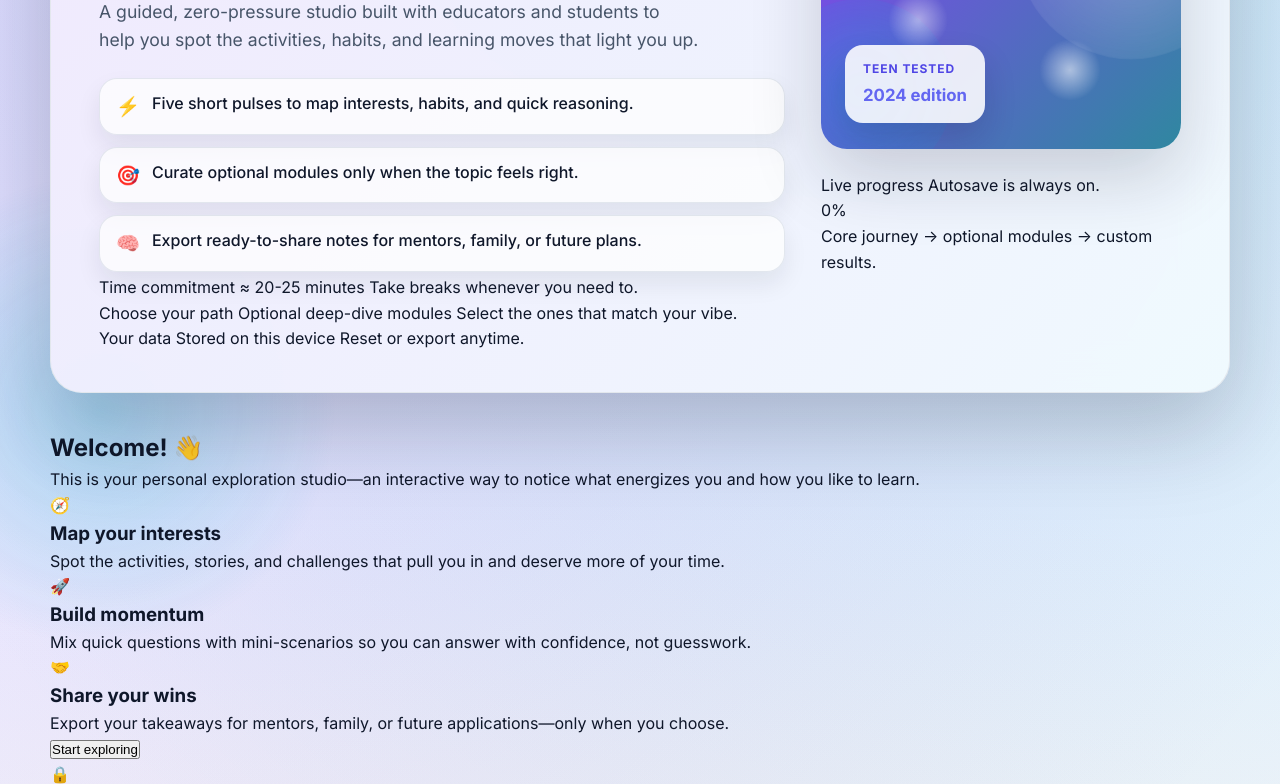
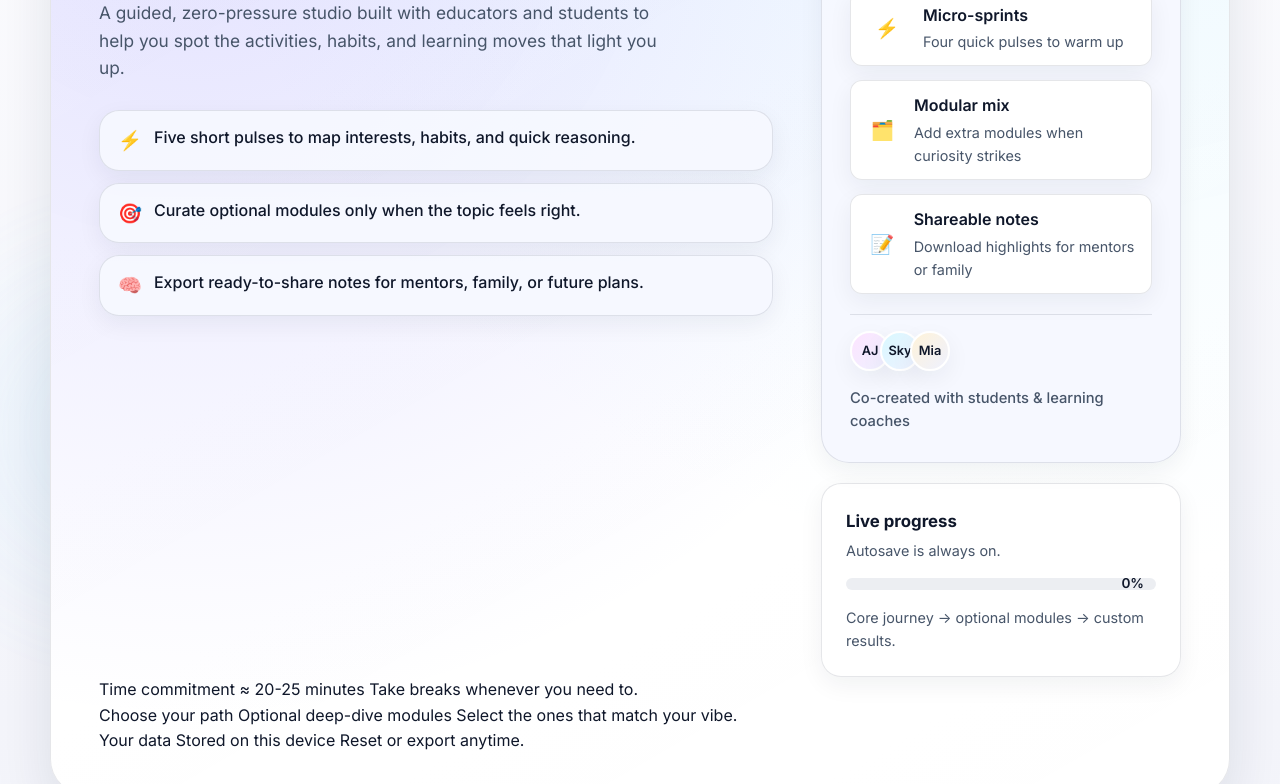
Before and after one commit to hsavzyan/git-tutorial, a website: page index.html in a window 1280 px wide. Shown: the part 310-1094 px from the top of the page. Drawn offline with Linux system fonts and the light colour scheme.

Commit message:
Refresh hero styling and palette (#10)
* Refresh hero palette and surfaces

* Refine palette and hero surfaces

```diff
--- a/assets/css/style.css
+++ b/assets/css/style.css
@@ -7,44 +7,46 @@
   --text-secondary: #475569;
   --muted: #64748b;
   --card: rgba(255, 255, 255, 0.96);
-  --card-alt: rgba(255, 255, 255, 0.88);
-  --border: rgba(203, 213, 225, 0.65);
-  --success: #22c55e;
-  --warning: #f97316;
-  --shadow-sm: 0 12px 24px rgba(15, 23, 42, 0.08);
-  --shadow-md: 0 20px 45px rgba(15, 23, 42, 0.12);
-  --shadow-lg: 0 28px 70px rgba(15, 23, 42, 0.18);
-  --shadow-xl: 0 36px 90px rgba(15, 23, 42, 0.22);
+  --card-alt: rgba(246, 248, 255, 0.96);
+  --border: rgba(40, 48, 77, 0.12);
+  --border-strong: rgba(40, 48, 77, 0.24);
+  --success: #1fb974;
+  --warning: #f2993f;
+  --shadow-sm: 0 8px 24px rgba(20, 27, 56, 0.06);
+  --shadow-md: 0 16px 38px rgba(20, 27, 56, 0.08);
+  --shadow-lg: 0 26px 60px rgba(20, 27, 56, 0.11);
+  --shadow-xl: 0 32px 84px rgba(20, 27, 56, 0.13);
   --radius-sm: 12px;
-  --radius-md: 18px;
-  --radius-lg: 26px;
-  --radius-xl: 32px;
-  --gradient-hero: linear-gradient(135deg, rgba(124, 58, 237, 0.95), rgba(14, 116, 144, 0.85));
-  --gradient-surface: linear-gradient(150deg, rgba(255, 255, 255, 0.94), rgba(244, 247, 255, 0.78));
-  --bg-gradient:
-    radial-gradient(circle at 18% 12%, rgba(124, 58, 237, 0.18), transparent 55%),
-    radial-gradient(circle at 82% 8%, rgba(6, 182, 212, 0.18), transparent 55%),
-    radial-gradient(circle at 50% 100%, rgba(251, 191, 36, 0.18), transparent 65%),
-    linear-gradient(160deg, #eff6ff 0%, #faf5ff 100%);
+  --radius-md: 20px;
+  --radius-lg: 28px;
+  --radius-xl: 36px;
+  --bg-gradient: linear-gradient(180deg, #fdfdff 0%, #f4f5fb 60%, #f7f8fb 100%);
 }
 
 @media (prefers-color-scheme: dark) {
   :root {
-    --text: #e2e8f0;
-    --text-secondary: #cbd5f5;
-    --muted: #a5b4fc;
-    --card: rgba(15, 23, 42, 0.9);
-    --card-alt: rgba(30, 41, 59, 0.88);
-    --border: rgba(71, 85, 105, 0.6);
-    --shadow-sm: 0 10px 22px rgba(2, 6, 23, 0.4);
-    --shadow-md: 0 20px 48px rgba(2, 6, 23, 0.46);
-    --shadow-lg: 0 28px 70px rgba(2, 6, 23, 0.52);
-    --shadow-xl: 0 34px 90px rgba(2, 6, 23, 0.58);
-    --bg-gradient:
-      radial-gradient(circle at 12% 8%, rgba(124, 58, 237, 0.25), transparent 55%),
-      radial-gradient(circle at 85% 12%, rgba(13, 148, 136, 0.28), transparent 55%),
-      radial-gradient(circle at 50% 100%, rgba(251, 191, 36, 0.22), transparent 60%),
-      linear-gradient(160deg, #020617 0%, #0f172a 100%);
+    --text: #e5e9ff;
+    --text-secondary: #bec4e6;
+    --muted: #9097c0;
+    --canvas: #0c1122;
+    --card: rgba(17, 23, 40, 0.92);
+    --card-alt: rgba(21, 28, 48, 0.92);
+    --border: rgba(146, 156, 192, 0.22);
+    --border-strong: rgba(146, 156, 192, 0.4);
+    --shadow-sm: 0 10px 26px rgba(3, 7, 23, 0.48);
+    --shadow-md: 0 16px 42px rgba(3, 7, 23, 0.52);
+    --shadow-lg: 0 26px 60px rgba(3, 7, 23, 0.56);
+    --shadow-xl: 0 34px 88px rgba(3, 7, 23, 0.6);
+    --bg-gradient: linear-gradient(180deg, #060916 0%, #111a2f 100%);
+    --gradient-hero: linear-gradient(145deg, rgba(98, 91, 255, 0.28), rgba(65, 180, 255, 0.12));
+  }
+
+  body::before {
+    background: radial-gradient(circle, rgba(98, 91, 255, 0.32), transparent 62%);
+  }
+
+  body::after {
+    background: radial-gradient(circle, rgba(65, 180, 255, 0.24), transparent 62%);
   }
 }
 
@@ -58,6 +60,7 @@ body {
   font-family: 'Inter', 'Space Grotesk', -apple-system, BlinkMacSystemFont, 'Segoe UI', Roboto, sans-serif;
   line-height: 1.6;
   background: var(--bg-gradient);
+  background-color: var(--canvas);
   color: var(--text);
   min-height: 100vh;
   padding: 56px 28px 72px;
@@ -70,24 +73,24 @@ body::after {
   content: '';
   position: fixed;
   z-index: -2;
-  filter: blur(0px);
-  opacity: 0.9;
+  filter: blur(32px);
+  opacity: 0.75;
 }
 
 body::before {
-  top: -140px;
-  right: -180px;
-  width: 460px;
-  height: 460px;
-  background: radial-gradient(circle, rgba(124, 58, 237, 0.32), transparent 65%);
+  top: -160px;
+  right: -120px;
+  width: 420px;
+  height: 420px;
+  background: radial-gradient(circle, rgba(98, 91, 255, 0.28), transparent 65%);
 }
 
 body::after {
-  bottom: -180px;
-  left: -160px;
+  bottom: -200px;
+  left: -140px;
   width: 520px;
   height: 520px;
-  background: radial-gradient(circle, rgba(6, 182, 212, 0.28), transparent 65%);
+  background: radial-gradient(circle, rgba(126, 214, 255, 0.18), transparent 65%);
 }
 
 ::-webkit-scrollbar {
@@ -95,12 +98,12 @@ body::after {
 }
 
 ::-webkit-scrollbar-track {
-  background: rgba(148, 163, 184, 0.15);
+  background: rgba(148, 163, 184, 0.12);
   border-radius: 999px;
 }
 
 ::-webkit-scrollbar-thumb {
-  background: rgba(124, 58, 237, 0.45);
+  background: rgba(98, 91, 255, 0.45);
   border-radius: 999px;
 }
 
@@ -112,14 +115,29 @@ body::after {
   gap: 36px;
 }
 
+.section {
+  display: none;
+  background: var(--card);
+  border: 1px solid var(--border);
+  border-radius: var(--radius-lg);
+  padding: 40px;
+  box-shadow: var(--shadow-sm);
+  flex-direction: column;
+  gap: 32px;
+}
+
+.section.active {
+  display: flex;
+}
+
 .header {
   position: relative;
   background: var(--card);
   border-radius: var(--radius-xl);
   padding: 48px 48px 40px;
-  box-shadow: var(--shadow-xl);
-  border: 1px solid rgba(148, 163, 184, 0.25);
-  backdrop-filter: blur(22px);
+  box-shadow: var(--shadow-lg);
+  border: 1px solid var(--border);
+  backdrop-filter: blur(24px);
   overflow: hidden;
 }
 
@@ -127,8 +145,10 @@ body::after {
   content: '';
   position: absolute;
   inset: 0;
-  background: linear-gradient(130deg, rgba(124, 58, 237, 0.12), rgba(56, 189, 248, 0.08));
-  opacity: 0.9;
+  background:
+    radial-gradient(circle at 12% 10%, rgba(98, 91, 255, 0.18), transparent 62%),
+    radial-gradient(circle at 88% -10%, rgba(126, 214, 255, 0.16), transparent 60%),
+    linear-gradient(150deg, rgba(255, 255, 255, 0.7), rgba(255, 255, 255, 0));
   z-index: 0;
 }
 
@@ -151,9 +171,9 @@ body::after {
   gap: 14px;
   padding: 10px 18px;
   border-radius: 999px;
-  background: rgba(255, 255, 255, 0.8);
-  box-shadow: 0 12px 30px rgba(15, 23, 42, 0.12);
-  border: 1px solid rgba(148, 163, 184, 0.35);
+  background: rgba(255, 255, 255, 0.9);
+  box-shadow: var(--shadow-sm);
+  border: 1px solid var(--border);
 }
 
 .brand-icon {
@@ -171,7 +191,7 @@ body::after {
   font-size: 0.95em;
   letter-spacing: 0.04em;
   text-transform: uppercase;
-  color: var(--accent-600);
+  color: var(--accent-strong);
 }
 
 .brand-version {
@@ -188,21 +208,21 @@ body::after {
 
 .reset-button {
   position: relative;
-  border: 1px solid rgba(148, 163, 184, 0.4);
+  border: 1px solid var(--border);
   border-radius: 999px;
   padding: 10px 20px;
-  background: rgba(255, 255, 255, 0.85);
+  background: rgba(255, 255, 255, 0.9);
   color: var(--text);
   cursor: pointer;
   font-weight: 600;
   transition: transform 0.3s ease, box-shadow 0.3s ease, background 0.3s ease;
-  box-shadow: 0 12px 28px rgba(15, 23, 42, 0.12);
+  box-shadow: var(--shadow-sm);
 }
 
 .reset-button:hover {
   transform: translateY(-2px);
   background: rgba(255, 255, 255, 1);
-  box-shadow: 0 18px 34px rgba(15, 23, 42, 0.18);
+  box-shadow: var(--shadow-md);
 }
 
 .header-body {
@@ -216,20 +236,21 @@ body::after {
 .hero-text {
   display: flex;
   flex-direction: column;
-  gap: 18px;
+  gap: 20px;
+  padding-right: 12px;
 }
 
 .hero-eyebrow {
   display: inline-block;
-  font-size: 0.85em;
+  font-size: 0.82em;
   letter-spacing: 0.08em;
   text-transform: uppercase;
-  color: var(--accent-600);
+  color: var(--accent-strong);
   font-weight: 700;
 }
 
 .header h1 {
-  font-size: 2.9em;
+  font-size: 2.8em;
   font-weight: 800;
   letter-spacing: -0.02em;
   line-height: 1.1;
@@ -238,27 +259,27 @@ body::after {
 }
 
 .hero-description {
-  font-size: 1.1em;
+  font-size: 1.08em;
   color: var(--text-secondary);
-  max-width: 600px;
+  max-width: 560px;
 }
 
 .hero-points {
   list-style: none;
   display: grid;
   gap: 12px;
-  margin-top: 6px;
+  margin-top: 8px;
 }
 
 .hero-points li {
   display: flex;
   align-items: flex-start;
   gap: 12px;
-  background: rgba(255, 255, 255, 0.72);
-  padding: 12px 16px;
+  background: var(--card-alt);
+  padding: 14px 18px;
   border-radius: var(--radius-md);
-  border: 1px solid rgba(148, 163, 184, 0.24);
-  box-shadow: 0 12px 24px rgba(15, 23, 42, 0.08);
+  border: 1px solid var(--border);
+  box-shadow: var(--shadow-sm);
   font-weight: 500;
   color: var(--text);
 }
@@ -270,79 +291,206 @@ body::after {
 .hero-visual {
   display: flex;
   flex-direction: column;
-  gap: 24px;
+  gap: 20px;
+  align-items: stretch;
 }
 
 .hero-graphic {
   position: relative;
   border-radius: var(--radius-lg);
-  background: var(--gradient-hero);
-  min-height: 260px;
+  background: var(--card-alt);
+  border: 1px solid var(--border);
+  box-shadow: var(--shadow-sm);
+  padding: 28px;
+  display: flex;
+  flex-direction: column;
+  gap: 20px;
+  isolation: isolate;
   overflow: hidden;
-  box-shadow: var(--shadow-lg);
 }
 
-.hero-orb {
+.hero-graphic::before {
+  content: '';
   position: absolute;
-  border-radius: 50%;
-  filter: blur(0px);
-  opacity: 0.6;
-  transform: scale(1);
-  animation: float 12s ease-in-out infinite;
-}
-.hero-orb--primary {
-  width: 220px;
-  height: 220px;
-  background: radial-gradient(circle, rgba(255, 255, 255, 0.45), rgba(124, 58, 237, 0));
-  top: -40px;
-  right: -60px;
-}
-.hero-orb--secondary {
-  width: 180px;
-  height: 180px;
-  background: radial-gradient(circle, rgba(14, 165, 233, 0.55), rgba(14, 116, 144, 0));
-  bottom: -40px;
-  left: -50px;
-  animation-delay: -4s;
-}
-.hero-spark {
-  position: absolute;
-  width: 64px;
-  height: 64px;
-  border-radius: 50%;
-  background: radial-gradient(circle, rgba(255, 255, 255, 0.8), transparent 65%);
-  opacity: 0.5;
-  animation: pulse 6s ease-in-out infinite;
+  inset: 0;
+  border-radius: inherit;
+  background: var(--gradient-hero);
+  z-index: -1;
 }
 
-.hero-spark--one { top: 38%; left: 18%; }
-.hero-spark--two { bottom: 18%; right: 22%; animation-delay: -2.5s; }
+.hero-panel-header {
+  display: flex;
+  justify-content: space-between;
+  align-items: center;
+  gap: 16px;
+}
 
-.hero-emblem {
-  position: absolute;
-  bottom: 26px;
-  left: 24px;
-  background: rgba(255, 255, 255, 0.88);
-  color: var(--accent-600);
-  padding: 14px 18px;
-  border-radius: 18px;
+.hero-panel-tag {
   display: inline-flex;
+  align-items: center;
+  gap: 6px;
+  padding: 6px 14px;
+  border-radius: 999px;
+  background: var(--accent-soft);
+  color: var(--accent-strong);
+  font-size: 0.78em;
+  font-weight: 700;
+  letter-spacing: 0.08em;
+  text-transform: uppercase;
+}
+
+.hero-panel-meta {
+  font-size: 0.9em;
+  color: var(--text-secondary);
+  font-weight: 600;
+}
+
+.hero-panel-body {
+  display: flex;
+  flex-direction: column;
+  gap: 14px;
+}
+
+.hero-panel-card {
+  display: flex;
+  align-items: center;
+  gap: 14px;
+  padding: 12px 14px;
+  border-radius: var(--radius-sm);
+  background: var(--card);
+  border: 1px solid var(--border);
+  box-shadow: var(--shadow-sm);
+}
+
+.hero-panel-text {
+  display: flex;
+  flex-direction: column;
+  gap: 2px;
+}
+
+.hero-panel-icon {
+  width: 44px;
+  height: 44px;
+  border-radius: 16px;
+  background: var(--accent-soft);
+  color: var(--accent-strong);
+  display: flex;
+  align-items: center;
+  justify-content: center;
+  font-size: 1.2em;
+}
+
+.hero-panel-title {
+  font-weight: 600;
+  color: var(--text);
+  font-size: 1em;
+}
+
+.hero-panel-copy {
+  font-size: 0.9em;
+  color: var(--text-secondary);
+}
+
+.hero-panel-footer {
+  display: flex;
+  flex-wrap: wrap;
+  justify-content: space-between;
+  align-items: center;
+  gap: 16px;
+  padding-top: 16px;
+  border-top: 1px solid var(--border);
+}
+
+.hero-panel-avatars {
+  display: flex;
+  align-items: center;
+}
+
+.hero-avatar {
+  display: inline-flex;
+  align-items: center;
+  justify-content: center;
+  width: 40px;
+  height: 40px;
+  border-radius: 999px;
+  font-size: 0.8em;
+  font-weight: 600;
+  background: var(--card);
+  color: var(--accent-strong);
+  border: 2px solid #fff;
+  box-shadow: var(--shadow-sm);
+}
+
+.hero-avatar + .hero-avatar {
+  margin-left: -10px;
+}
+
+.hero-avatar--one { background: linear-gradient(135deg, #fde4ff, #eef1ff); }
+.hero-avatar--two { background: linear-gradient(135deg, #d9f8ff, #eef1ff); }
+.hero-avatar--three { background: linear-gradient(135deg, #fff3d9, #eef1ff); }
+
+.hero-panel-caption {
+  font-size: 0.92em;
+  color: var(--text-secondary);
+  font-weight: 500;
+}
+
+.progress-card {
+  background: var(--card);
+  border-radius: var(--radius-md);
+  border: 1px solid var(--border);
+  padding: 24px;
+  display: flex;
+  flex-direction: column;
+  gap: 16px;
+  box-shadow: var(--shadow-sm);
+}
+
+.progress-card-header {
+  display: flex;
   flex-direction: column;
   gap: 4px;
-  box-shadow: 0 16px 32px rgba(15, 23, 42, 0.15);
 }
 
-.hero-emblem-label {
-  font-size: 0.75em;
-  letter-spacing: 0.08em;
-  text-transform: uppercase;
+.progress-title {
   font-weight: 700;
+  color: var(--text);
+  font-size: 1.05em;
 }
 
-.hero-emblem-value {
-  font-weight: 700;
-  font-size: 1.05em;
-  color: var(--accent);
+.progress-caption {
+  font-size: 0.9em;
+  color: var(--text-secondary);
+}
+
+.progress-bar {
+  position: relative;
+  height: 12px;
+  background: rgba(148, 163, 184, 0.18);
+  border-radius: 999px;
+  overflow: hidden;
+}
+
+.progress-fill {
+  height: 100%;
+  border-radius: inherit;
+  background: linear-gradient(90deg, var(--accent-strong), var(--accent));
+  transition: width 0.4s ease;
+}
+
+.progress-pct {
+  position: absolute;
+  right: 12px;
+  top: 50%;
+  transform: translateY(-50%);
+  font-size: 0.85em;
+  font-weight: 600;
+  color: var(--text);
+}
+
+.progress-subtext {
+  font-size: 0.9em;
+  color: var(--text-secondary);
 }
 
 .module-selector {
@@ -364,10 +512,7 @@ body::after {
   font-size: 2.2em;
   font-weight: 800;
   letter-spacing: -0.01em;
-  background: linear-gradient(135deg, var(--accent), var(--accent-light));
-  -webkit-background-clip: text;
-  -webkit-text-fill-color: transparent;
-  background-clip: text;
+  color: var(--text);
 }
 
 .module-selector p {
@@ -376,7 +521,7 @@ body::after {
 }
 
 .module-callout {
-  background: var(--accent-100);
+  background: var(--accent-soft);
   border-radius: var(--radius-md);
   border-left: 4px solid var(--accent);
   padding: 18px 22px;
@@ -392,7 +537,7 @@ body::after {
   align-items: center;
   gap: 8px;
   background: var(--accent);
-  color: white;
+  color: var(--accent-contrast);
   padding: 6px 16px;
   border-radius: 999px;
   font-size: 0.78em;
@@ -419,13 +564,14 @@ body::after {
   flex: 1 1 220px;
 }
 
+
 .module-card {
   display: flex;
   gap: 16px;
   align-items: flex-start;
   background: var(--card);
   border-radius: var(--radius-md);
-  border: 1.5px solid rgba(148, 163, 184, 0.28);
+  border: 1px solid var(--border);
   padding: 22px;
   cursor: pointer;
   box-shadow: var(--shadow-sm);
@@ -435,21 +581,22 @@ body::after {
 .module-card:hover {
   transform: translateY(-6px);
   border-color: var(--accent);
+  background: var(--card-alt);
   box-shadow: var(--shadow-md);
 }
 
 .module-card.selected {
-  background: linear-gradient(140deg, rgba(124, 58, 237, 0.1), rgba(14, 116, 144, 0.1));
-  border-color: transparent;
-  box-shadow: var(--shadow-lg);
+  background: var(--accent-soft);
+  border-color: var(--accent);
+  box-shadow: var(--shadow-md);
 }
 
 .module-icon {
   width: 54px;
   height: 54px;
   border-radius: 18px;
-  background: rgba(124, 58, 237, 0.15);
-  color: var(--accent-600);
+  background: var(--accent-soft);
+  color: var(--accent-strong);
   display: flex;
   align-items: center;
   justify-content: center;
@@ -459,7 +606,7 @@ body::after {
 
 .module-card.selected .module-icon {
   background: var(--accent);
-  color: white;
+  color: var(--accent-contrast);
 }
 
 .module-content {
@@ -497,6 +644,7 @@ body::after {
   gap: 12px;
 }
 
+
 .results-section h2 {
   font-size: 2.2em;
   font-weight: 800;
@@ -514,19 +662,20 @@ body::after {
   gap: 20px;
 }
 
+
 .result-card {
-  background: var(--card-alt);
+  background: var(--card);
   border-radius: var(--radius-md);
-  border: 1px solid rgba(148, 163, 184, 0.28);
-  border-left-width: 6px;
-  border-left-color: var(--accent);
+  border: 1px solid var(--border);
+  border-left: 4px solid var(--accent);
   padding: 26px;
   box-shadow: var(--shadow-sm);
-  transition: transform 0.3s ease, box-shadow 0.3s ease;
+  transition: transform 0.3s ease, box-shadow 0.3s ease, border-color 0.3s ease;
 }
 
 .result-card:hover {
   transform: translateY(-4px);
+  border-color: var(--accent);
   box-shadow: var(--shadow-md);
 }
 
@@ -565,7 +714,7 @@ body::after {
 }
 
 .cluster-score {
-  color: var(--accent-600);
+  color: var(--accent-strong);
   font-weight: 700;
 }
 
@@ -580,7 +729,7 @@ body::after {
 .score-fill {
   height: 100%;
   border-radius: 999px;
-  background: linear-gradient(90deg, var(--accent), var(--accent-light));
+  background: linear-gradient(90deg, var(--accent-strong), var(--accent));
   transition: width 0.6s cubic-bezier(0.4, 0, 0.2, 1);
 }
 
@@ -607,7 +756,7 @@ body::after {
   gap: 8px;
   padding: 12px 20px;
   border-radius: 999px;
-  border: 1.5px solid rgba(148, 163, 184, 0.35);
+  border: 1px solid var(--border);
   background: var(--card);
   color: var(--text);
   font-weight: 600;
@@ -643,8 +792,8 @@ body::after {
   padding: 16px 34px;
   border-radius: 999px;
   border: none;
-  background: linear-gradient(135deg, var(--accent), var(--accent-light));
-  color: white;
+  background: linear-gradient(135deg, var(--accent-strong), var(--accent));
+  color: var(--accent-contrast);
   font-weight: 700;
   cursor: pointer;
   transition: transform 0.3s ease, box-shadow 0.3s ease;
@@ -664,8 +813,8 @@ body::after {
 }
 
 .print-button.ghost:hover {
-  background: var(--accent-100);
-  color: var(--accent-600);
+  background: var(--accent-soft);
+  color: var(--accent-strong);
   transform: translateY(-2px);
 }
 
@@ -766,8 +915,12 @@ body::after {
     grid-template-columns: 1fr;
   }
 
+  .section {
+    padding: 34px;
+  }
+
   .hero-points li {
-    background: rgba(255, 255, 255, 0.92);
+    background: var(--card);
   }
 }
 
@@ -808,6 +961,10 @@ body::after {
   .hero-visual {
     max-width: none;
   }
+
+  .section {
+    padding: 30px;
+  }
 }
 
 @media (max-width: 560px) {
@@ -817,6 +974,10 @@ body::after {
 
   .content {
     padding: 32px 22px 44px;
+  }
+
+  .section {
+    padding: 26px;
   }
 
   .header-topline {
--- a/index.html
+++ b/index.html
@@ -5,7 +5,7 @@
     <meta name="viewport" content="width=device-width, initial-scale=1.0">
     <meta name="description" content="Discover your interests, strengths, and next-step ideas with this interactive explorer designed for teenagers.">
     <meta name="keywords" content="interest explorer, aptitude test, teen interests, career exploration, student reflection">
-    <meta name="theme-color" content="#7c3aed">
+    <meta name="theme-color" content="#625bff">
     <meta name="color-scheme" content="light dark">
     <title>Interest &amp; Aptitude Explorer | Discover Your Path</title>
     <link rel="preconnect" href="https://fonts.googleapis.com">
@@ -41,13 +41,40 @@
                 </div>
                 <div class="hero-visual" aria-hidden="true">
                     <div class="hero-graphic">
-                        <div class="hero-orb hero-orb--primary"></div>
-                        <div class="hero-orb hero-orb--secondary"></div>
-                        <div class="hero-spark hero-spark--one"></div>
-                        <div class="hero-spark hero-spark--two"></div>
-                        <div class="hero-emblem">
-                            <span class="hero-emblem-label">Teen tested</span>
-                            <span class="hero-emblem-value">2024 edition</span>
+                        <div class="hero-panel-header">
+                            <span class="hero-panel-tag">Studio preview</span>
+                            <span class="hero-panel-meta">Teen tested · 2024 edition</span>
+                        </div>
+                        <div class="hero-panel-body">
+                            <div class="hero-panel-card">
+                                <span class="hero-panel-icon">⚡</span>
+                                <div class="hero-panel-text">
+                                    <span class="hero-panel-title">Micro-sprints</span>
+                                    <span class="hero-panel-copy">Four quick pulses to warm up</span>
+                                </div>
+                            </div>
+                            <div class="hero-panel-card">
+                                <span class="hero-panel-icon">🗂️</span>
+                                <div class="hero-panel-text">
+                                    <span class="hero-panel-title">Modular mix</span>
+                                    <span class="hero-panel-copy">Add extra modules when curiosity strikes</span>
+                                </div>
+                            </div>
+                            <div class="hero-panel-card">
+                                <span class="hero-panel-icon">📝</span>
+                                <div class="hero-panel-text">
+                                    <span class="hero-panel-title">Shareable notes</span>
+                                    <span class="hero-panel-copy">Download highlights for mentors or family</span>
+                                </div>
+                            </div>
+                        </div>
+                        <div class="hero-panel-footer">
+                            <div class="hero-panel-avatars" aria-hidden="true">
+                                <span class="hero-avatar hero-avatar--one">AJ</span>
+                                <span class="hero-avatar hero-avatar--two">Sky</span>
+                                <span class="hero-avatar hero-avatar--three">Mia</span>
+                            </div>
+                            <p class="hero-panel-caption">Co-created with students &amp; learning coaches</p>
                         </div>
                     </div>
                     <div class="progress-card">
```
